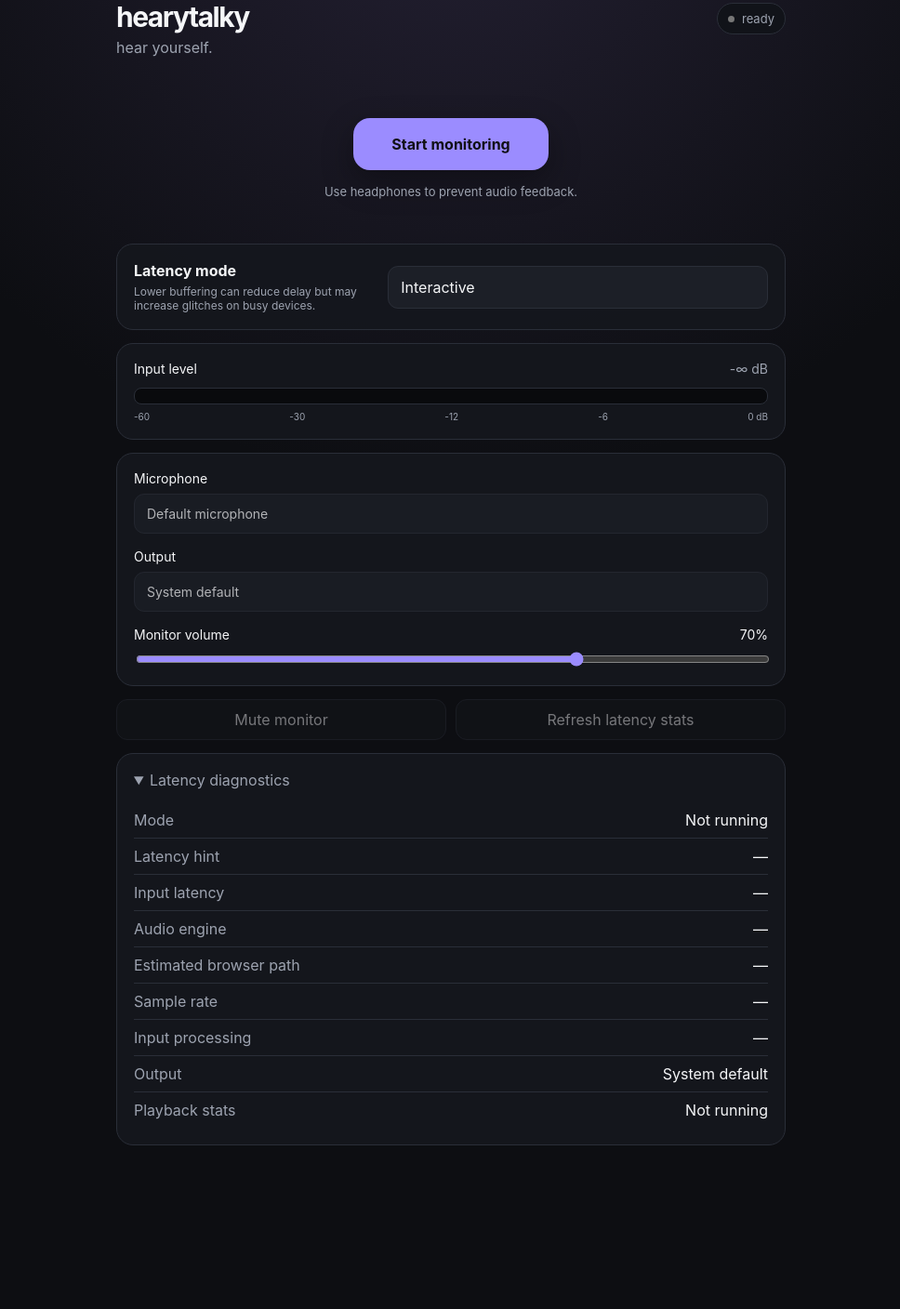
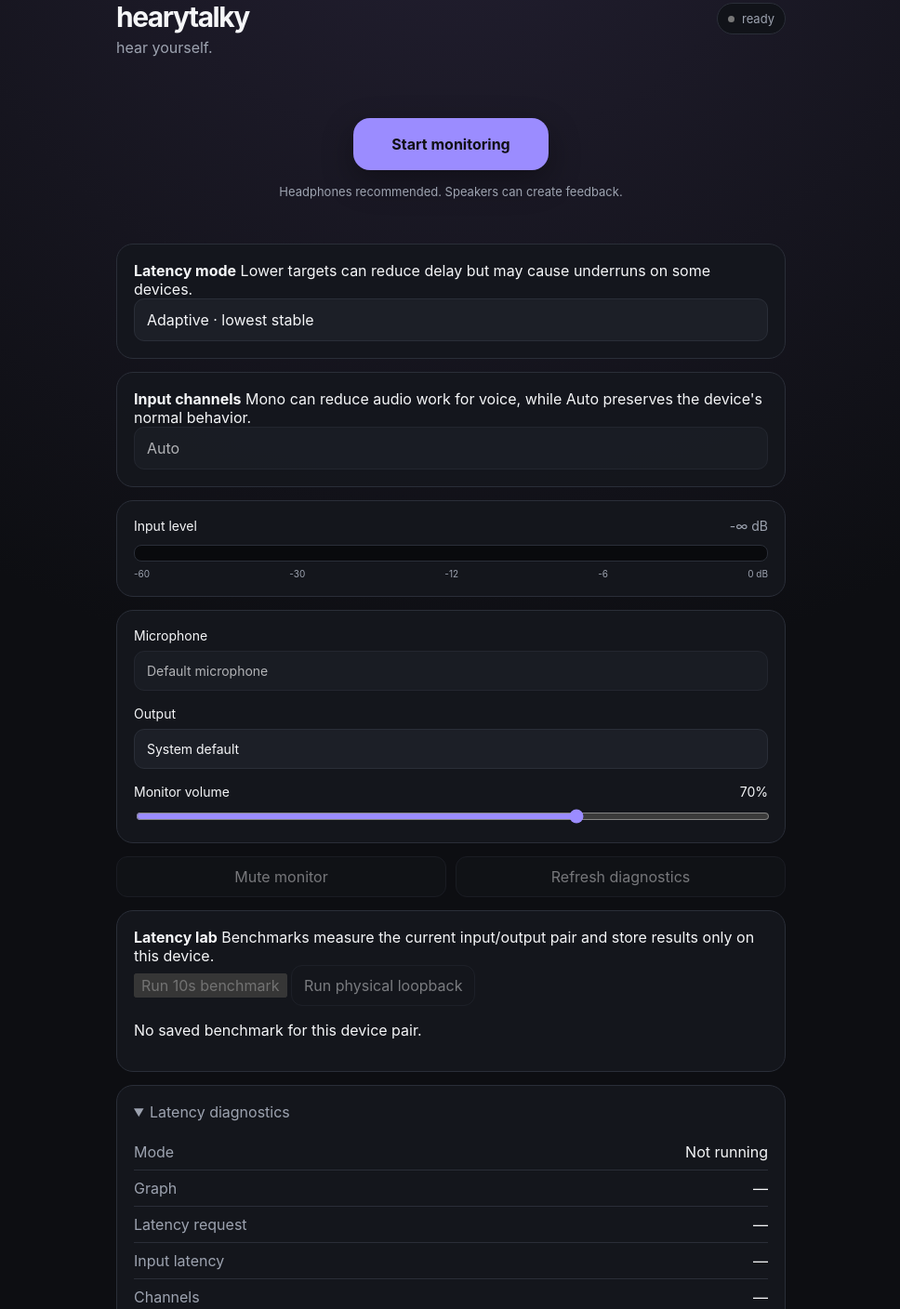
Before and after one commit to mrcaddlr/hearytalky, a plain HTML site: page index.html in a window 1280 px wide. Shown: the part 27-1435 px from the top of the page at 93% size, without its empty margins (155-1123 px from the left). Before the commit the page ends 1359 px from the top, so only its background shows below. Drawn offline with Linux system fonts and the light colour scheme.

Commit message:
Complete ultra-low-latency audio optimization

```diff
--- a/index.html
+++ b/index.html
@@ -4,7 +4,7 @@
   <meta charset="utf-8">
   <meta name="viewport" content="width=device-width,initial-scale=1,viewport-fit=cover">
   <meta name="theme-color" content="#101116">
-  <meta name="description" content="Near-zero-latency browser microphone monitoring.">
+  <meta name="description" content="Near-zero-latency browser microphone monitoring and latency lab.">
   <link rel="manifest" href="manifest.json">
   <link rel="icon" href="icon.svg" type="image/svg+xml">
   <link rel="stylesheet" href="style.css">
@@ -22,17 +22,33 @@
 
     <section class="hero">
       <button id="start" class="start" type="button">Start monitoring</button>
-      <p class="headphone-note">Use headphones to prevent audio feedback.</p>
+      <p class="headphone-note">Headphones recommended. Speakers can create feedback.</p>
     </section>
 
-    <section class="latency-mode card">
-      <div>
+    <section class="card mode-card">
+      <div class="card-heading">
         <strong>Latency mode</strong>
-        <span>Lower buffering can reduce delay but may increase glitches on busy devices.</span>
+        <span>Lower targets can reduce delay but may cause underruns on some devices.</span>
       </div>
       <select id="mode">
-        <option value="normal">Interactive</option>
-        <option value="ultra">Ultra low latency</option>
+        <option value="adaptive">Adaptive · lowest stable</option>
+        <option value="raw">Raw · direct path</option>
+        <option value="extreme">Extreme · 1 ms request</option>
+        <option value="ultra">Ultra · 3 ms request</option>
+        <option value="normal">Interactive · browser managed</option>
+        <option value="worklet">Worklet · experimental A/B path</option>
+      </select>
+    </section>
+
+    <section class="card">
+      <div class="card-heading">
+        <strong>Input channels</strong>
+        <span>Mono can reduce audio work for voice, while Auto preserves the device's normal behavior.</span>
+      </div>
+      <select id="channels" disabled>
+        <option value="auto">Auto</option>
+        <option value="1">Mono preference</option>
+        <option value="2">Stereo preference</option>
       </select>
     </section>
 
@@ -53,7 +69,7 @@
 
       <label>
         <span>Output</span>
-        <select id="outputDevice" disabled><option>System default</option></select>
+        <select id="outputDevice"><option value="">System default</option></select>
       </label>
 
       <label>
@@ -64,22 +80,54 @@
 
     <section class="tools">
       <button id="mute" class="secondary" type="button" disabled>Mute monitor</button>
-      <button id="refreshStats" class="secondary" type="button" disabled>Refresh latency stats</button>
+      <button id="refreshStats" class="secondary" type="button" disabled>Refresh diagnostics</button>
+    </section>
+
+    <section class="card lab-card">
+      <div class="card-heading">
+        <strong>Latency lab</strong>
+        <span>Benchmarks measure the current input/output pair and store results only on this device.</span>
+      </div>
+
+      <div class="lab-buttons">
+        <button id="benchmark" class="primary-small" type="button" disabled>Run 10s benchmark</button>
+        <button id="loopback" class="secondary" type="button" disabled>Run physical loopback</button>
+      </div>
+
+      <p id="benchmarkStatus" class="lab-status"></p>
+      <p id="savedProfile" class="saved-profile">No saved benchmark for this device pair.</p>
     </section>
 
     <details class="diagnostics" open>
       <summary>Latency diagnostics</summary>
       <dl>
         <div><dt>Mode</dt><dd id="audioMode">Not running</dd></div>
-        <div><dt>Latency hint</dt><dd id="latencyHint">—</dd></div>
+        <div><dt>Graph</dt><dd id="graphInfo">—</dd></div>
+        <div><dt>Latency request</dt><dd id="latencyHint">—</dd></div>
         <div><dt>Input latency</dt><dd id="inputInfo">—</dd></div>
-        <div><dt>Audio engine</dt><dd id="latency">—</dd></div>
-        <div><dt>Estimated browser path</dt><dd id="estimate">—</dd></div>
-        <div><dt>Sample rate</dt><dd id="sampleRateInfo">—</dd></div>
+        <div><dt>Channels</dt><dd id="channelsInfo">—</dd></div>
         <div><dt>Input processing</dt><dd id="processingInfo">—</dd></div>
-        <div><dt>Output</dt><dd id="routing">System default</dd></div>
+        <div><dt>Input sample rate</dt><dd id="sampleRateInfo">—</dd></div>
+        <div><dt>Audio engine</dt><dd id="audioEngineInfo">—</dd></div>
+        <div><dt>Output latency</dt><dd id="outputLatencyInfo">—</dd></div>
+        <div><dt>Browser-path estimate</dt><dd id="estimate">—</dd></div>
+        <div><dt>Largest reported contributor</dt><dd id="bottleneck">—</dd></div>
         <div><dt>Playback stats</dt><dd id="stats">Not running</dd></div>
+        <div><dt>UI responsiveness</dt><dd id="jankText">Not running</dd></div>
+        <div><dt>Output routing</dt><dd id="routing">System default</dd></div>
+        <div><dt>AudioWorklet</dt><dd id="workletText">Not loaded</dd></div>
+        <div><dt>Browser</dt><dd id="browserText">—</dd></div>
       </dl>
+    </details>
+
+    <details class="capabilities">
+      <summary>Browser capabilities</summary>
+      <div id="capabilityGrid" class="capability-grid"></div>
+    </details>
+
+    <details class="howto">
+      <summary>Physical loopback test</summary>
+      <p>For an end-to-end measurement, route the selected output back into the selected microphone through an audio loopback path. The test sends a very short low-level pulse and measures when the microphone receives it. Normal headphones will not produce a loopback signal.</p>
     </details>
 
     <div id="message" class="message" role="status" aria-live="polite"></div>
```
